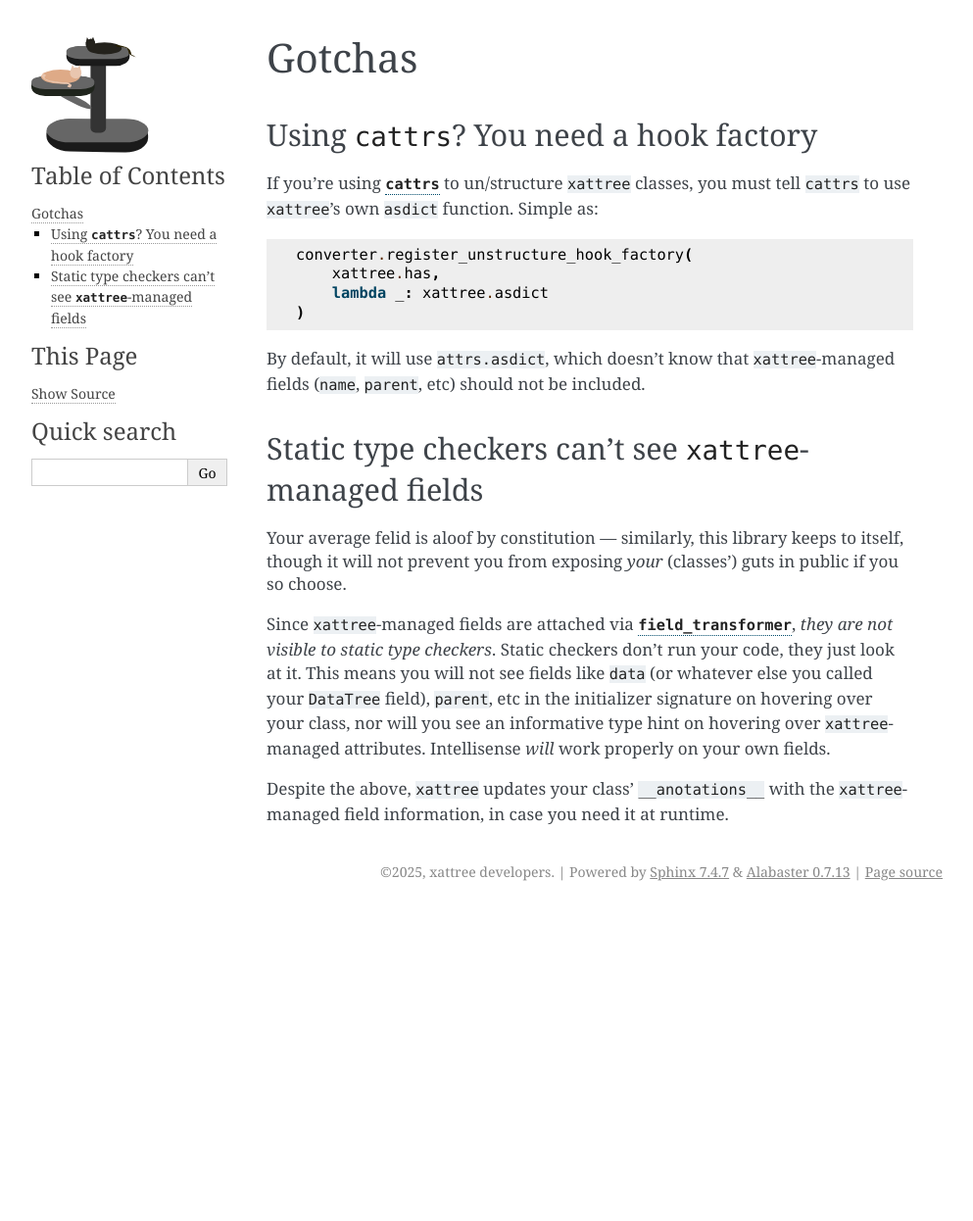
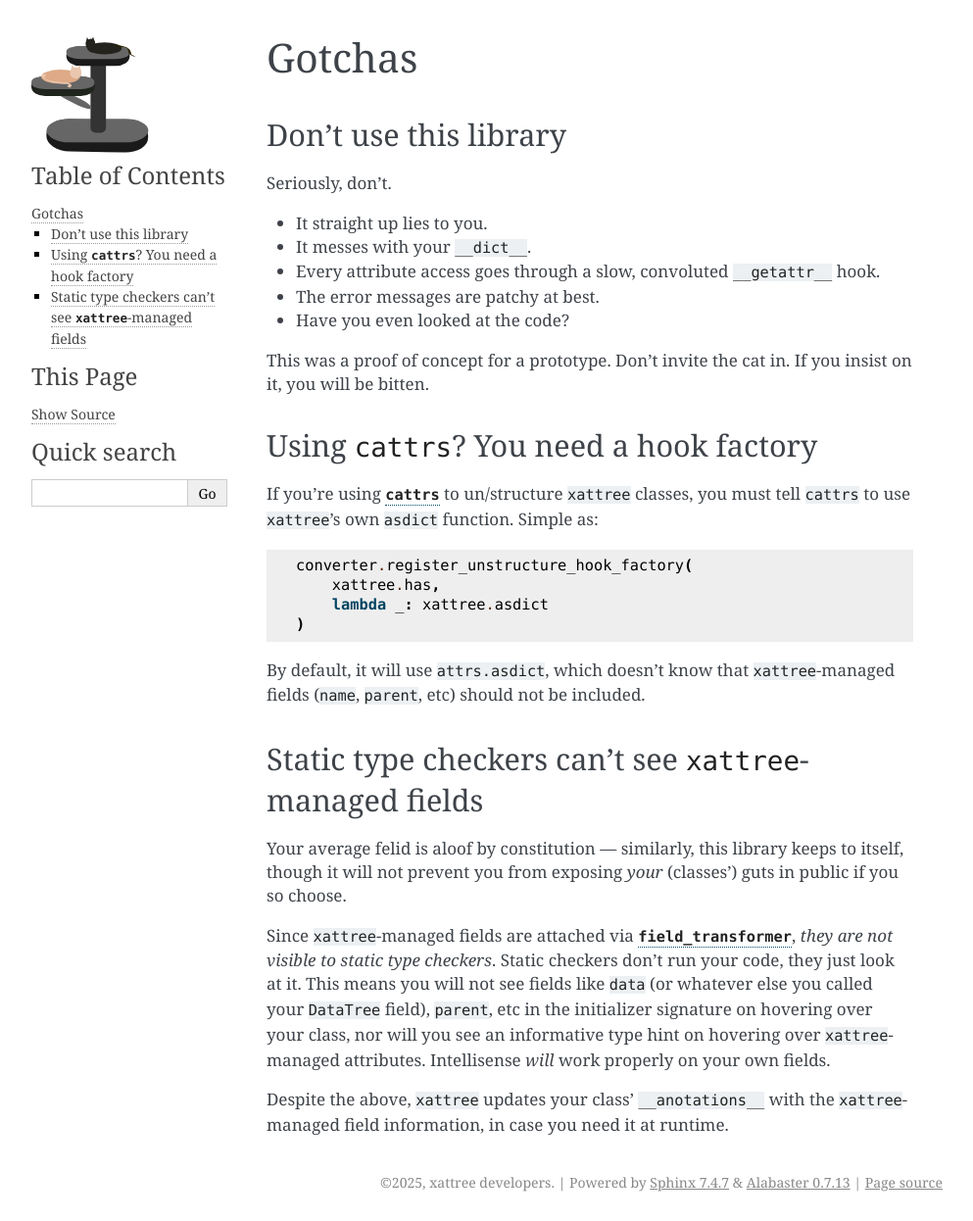
Before and after one commit to modflowpy/xattree, a Sphinx documentation site: the page built from docs/md/gotchas.md, in a window 1280 px wide. Shown: the whole page at 98% size, without its empty margins (148-1141 px from the left). Built offline with Sphinx 7.4.7, drawn with Linux system fonts in a browser that asks for light colours; pages that are not in the unit, such as notebooks, are missing from menus; before the commit the page ends 929 px from its top, so only the background shows below that.

Commit message:
emphasize the risk

```diff
--- a/docs/md/gotchas.md
+++ b/docs/md/gotchas.md
@@ -1,4 +1,16 @@
 # Gotchas
+
+## Don't use this library
+
+Seriously, don't.
+
+- It straight up lies to you.
+- It messes with your `__dict__`.
+- Every attribute access goes through a slow, convoluted `__getattr__` hook.
+- The error messages are patchy at best.
+- Have you even looked at the code?
+
+This was a proof of concept for a prototype. Don't invite the cat in. If you insist on it, you will be bitten.
 
 ## Using `cattrs`? You need a hook factory
 
```
Also changed, not shown: docs/md/how.md (+0 -1 lines), docs/md/what.md (+2 -2 lines).
